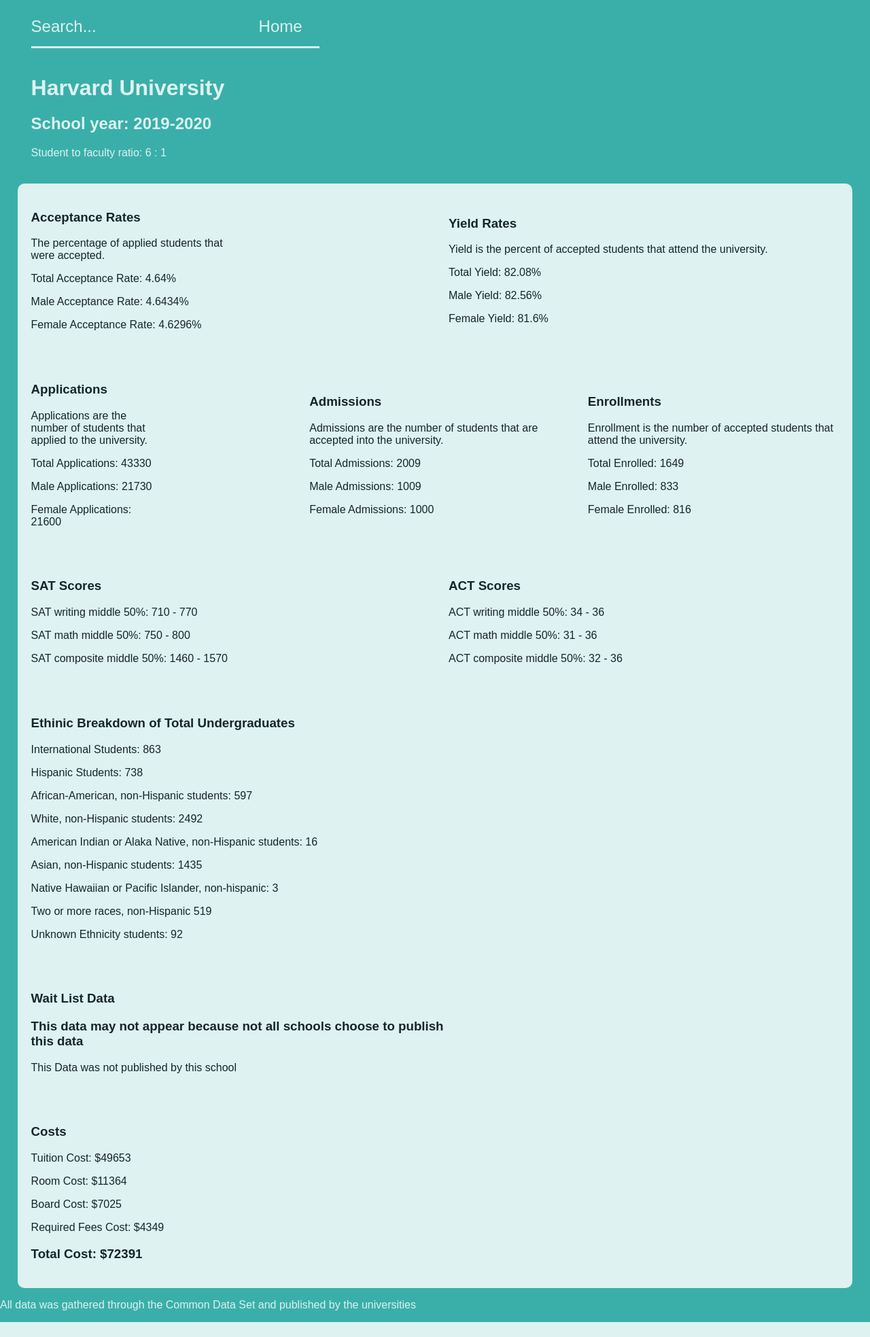
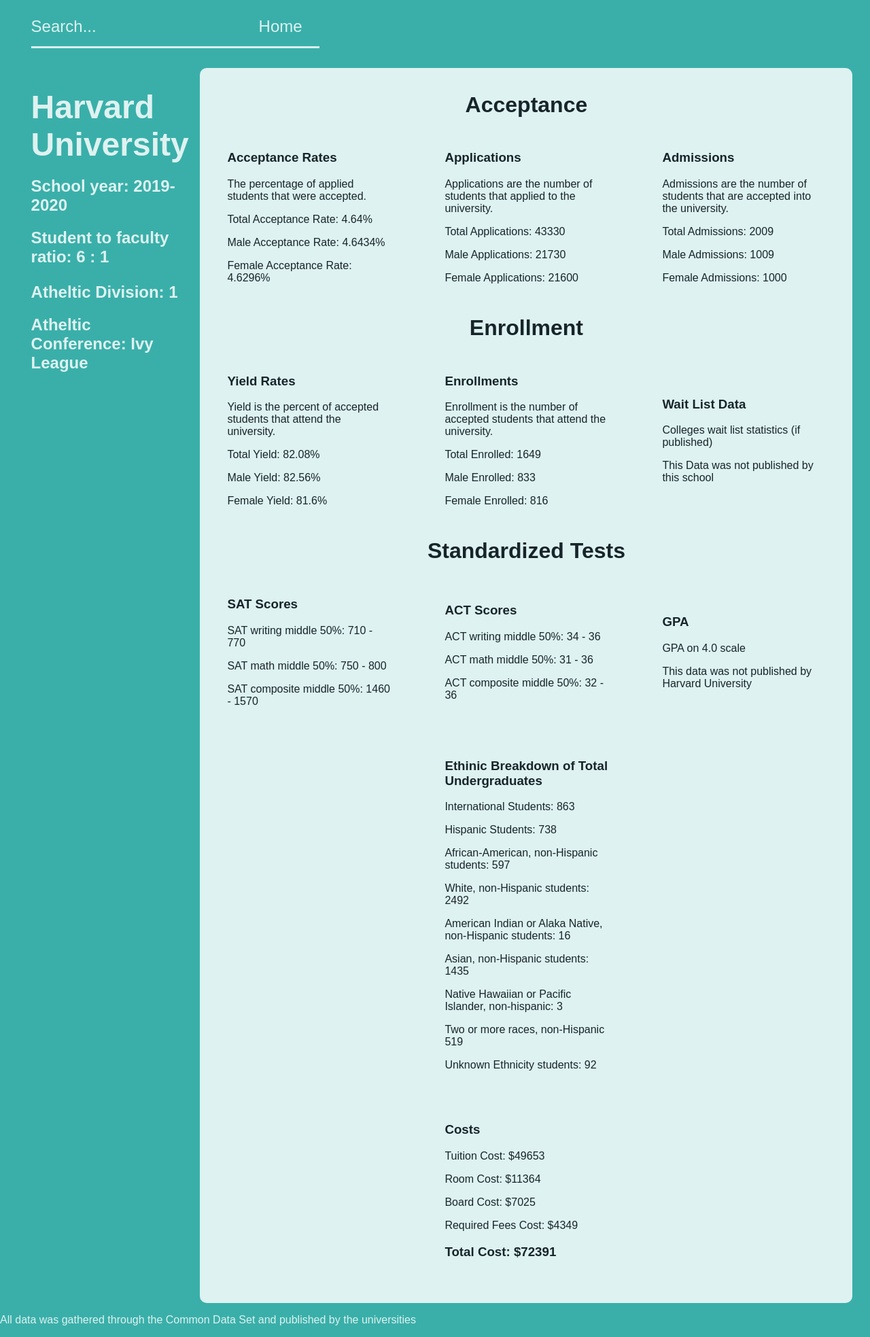
Before and after one commit to tomyyyD/djangoCollegeWebsite, a Django app: page /5/ in a window 1280 px wide. Shown: the whole page at 68% size. Before the commit the page ends 1945 px from the top, so only its background shows below. Run offline with Django 3.2, Linux system fonts and the light colour scheme; data comes from the database, SQL or seed files in the repository; both versions use the stored data as it was after the commit; some libraries are stand-ins or nearby versions.

Commit message:
Detail Page Overhaul

```diff
--- a/query/models.py
+++ b/query/models.py
@@ -63,6 +63,12 @@ class College(models.Model):
     def actTotal75th(self):
         return round((self.actMath75th + self.actEnglish75th)/2)
 
+    #GPA data
+    gpaFour = models.IntegerField(blank=True, default=0)
+    gpaThreeSevenFive = models.IntegerField(blank=True, default=0)
+    gpaThreeFive = models.IntegerField(blank=True, default=0)
+
+
     #athletic Division
     athDiv = models.CharField(max_length=50, default="", blank=True)
     athConference = models.CharField(max_length=50, default='', blank=True)
--- a/query/static/query/css/style.css
+++ b/query/static/query/css/style.css
@@ -106,28 +106,55 @@ body{
     margin-left: 2%;
     margin-right: 2%;
     color: #17252a;
+    width: 75%;
+    padding: 2% 0;
+}
+
+.dataType{
+    display: flex;
+    flex-direction: column;
+    justify-content: center;
+    align-items: center;
 }
 
 .collegeData{
     display: flex;
     flex-direction: row;
-    justify-content: left;
+    justify-content: space-around;
     width: 100%;
     align-items: center;
 }
 
 .detailTitle{
-    width: 98%;
+    width: 19%;
     margin-left: 2%;
+    align-items: flex-start;
+    position: fixed;
+    left: 0;
+}
+
+.detailTextTitle{
+    font-size: 3em;
+}
+
+.detailContainer{
+    margin-top: 100px;
+    display: flex;
+    position: relative;
+    flex-direction: row-reverse;
+    z-index: -1;
 }
 
 .menu{
+    top:0;
+    left: 0;
+    position: fixed;
     width: 98%;
     margin-left: 2%;
     background-color: #3aafa9;
     padding-top: 10px;
     padding-bottom: 10px;
-    flex-direction: left;
+    justify-content: left;
 }
 
 .homeButton{
@@ -194,7 +221,7 @@ body{
 
 .dataGroup{
     padding: 20px;
-    width: 50%;
+    width: 25%;
 }
 
 .generalInfo{
@@ -237,6 +264,16 @@ body{
     .dataGroup{
         font-size: 1.5em;
     }
+    .detailContainer{
+        flex-direction: column;
+    }
+    .detailTitle{
+        position: relative;
+    }
+    .container{
+        width: 96%;
+    }
+
 }
 
 #title{
--- a/query/templates/query/details.html
+++ b/query/templates/query/details.html
@@ -19,42 +19,34 @@
                 <a href="/" class="homeButton">Home</a>
             </form>
         </div>
+        <span class="detailContainer">
             <div class="collegeData detailTitle">
-            <div class="dataGroup">
-                <h1>{{ college.name }}</h1>
+                <div style="padding: 20px;">
+                    <h1 class="detailTextTitle">{{ college.name }}</h1>
                     <h2>School year: {{ college.year }}</h2>
-                <p>Student to faculty ratio: {{college.studentFacultyRatio}}</p>
+                    <h2>Student to faculty ratio: {{college.studentFacultyRatio}}</p>
+                    <h2>Atheltic Division: {{college.athDiv}}</h2>
+                    <h2>Atheltic Conference: {{college.athConference}}</h2>
                 </div>
             </div>
+
             <div class="container">
+                <div class="dataType">
+                    <h1>Acceptance</h1>
                     <div class="collegeData">
                         <div class="dataGroup">
-                    <div style="width: 50%;">
                             <h3>Acceptance Rates</h3>
                             <p>The percentage of applied students that were accepted.</p>
                             <p>Total Acceptance Rate: {{ college.totalAcceptRate }}%</p>
                             <p>Male Acceptance Rate: {{ college.maleAcceptRate }}%</p>
                             <p>Female Acceptance Rate: {{ college.femaleAcceptRate }}%</p>
                         </div>
-                </div>
-                <div class='dataGroup'>
-                    <h3>Yield Rates</h3>
-                    <p>Yield is the percent of accepted students that attend the university.</p>
-                    <p>Total Yield: {{college.totalYield}}%</p>
-                    <p>Male Yield: {{college.maleYield}}%</p>
-                    <p>Female Yield: {{college.femaleYield}}%</p>
-                </div>
-            </div>
-
-            <div class="collegeData">
                         <div class="dataGroup">
-                    <div style="width: 50%;">
                             <h3>Applications</h3>
                             <p>Applications are the number of students that applied to the university.</p>
                             <p>Total Applications: {{college.totalApps }}</p>
                             <p>Male Applications: {{college.maleApps }}</p>
                             <p>Female Applications: {{college.femaleApps }}</p>
-                    </div>
                         </div>
                         <div class="dataGroup">
                             <h3>Admissions</h3>
@@ -63,6 +55,19 @@
                             <p>Male Admissions: {{college.maleAdmits }}</p>
                             <p>Female Admissions: {{college.femaleAdmits }}</p>
                         </div>
+                    </div>
+                </div>
+
+                <div class="dataType">
+                    <h1>Enrollment</h1>
+                    <div class="collegeData">
+                        <div class='dataGroup'>
+                            <h3>Yield Rates</h3>
+                            <p>Yield is the percent of accepted students that attend the university.</p>
+                            <p>Total Yield: {{college.totalYield}}%</p>
+                            <p>Male Yield: {{college.maleYield}}%</p>
+                            <p>Female Yield: {{college.femaleYield}}%</p>
+                        </div>
                         <div class="dataGroup">
                             <h3>Enrollments</h3>
                             <p>Enrollment is the number of accepted students that attend the university.</p>
@@ -70,8 +75,26 @@
                             <p>Male Enrolled: {{college.maleEnrolled }}</p>
                             <p>Female Enrolled: {{college.femaleEnrolled }}</p>
                         </div>
+                        <div class='dataGroup'>
+                            <h3>Wait List Data</h3>
+                            <p>Colleges wait list statistics (if published) </p>
+                            {% if college.offeredWaitlist == 0 and college.tookWaitlist == 0 and college.admittedWaitlist == 0%}
+                                <p>This Data was not published by this school</p>
+                            {% elif college.offeredWaitlist == 0 and college.tookWaitlist == 0 %}
+                                <p>Students accepted from waitlist: {{college.admittedWaitlist}}</p>
+                            {% else %}
+                                <p>Students Offered a wait-list spot: {{college.offeredWaitlist}}</p>
+                                <p>Students that took their spot on the wait-list: {{college.tookWaitlist}}</p>
+                                <p>Students that were admitted from the wait-list: {{college.admittedWaitlist}}</p>
+                                <p>wait-list acceptance rate: {{college.waitlistAcceptRate}}%</p>
+                            {% endif %}
                         </div>
 
+                    </div>
+                </div>
+
+                <div class="dataType">
+                    <h1>Standardized Tests</h1>
                     <div class='collegeData'>
                         <div class='dataGroup'>
                             <h3>SAT Scores</h3>
@@ -84,6 +107,19 @@
                             <p>ACT writing middle 50%: {{ college.actEnglish25th }} - {{college.actEnglish75th}}</p>
                             <p>ACT math middle 50%: {{ college.actMath25th }} - {{college.actMath75th}}</p>
                             <p>ACT composite middle 50%: {{college.actTotal25th}} - {{college.actTotal75th}} </p>
+                        </div>
+                        <div class="dataGroup">
+                            <h3>GPA</h3>
+                            <p>GPA on 4.0 scale</p>
+                            {% if college.gpaFour == 0 and college.gpaThreeSevenFive == 0 %}
+                                <p>This data was not published by {{college.name}}</p>
+                            {% else %}
+
+                                <p>percent of students with GPA of 4.0: {{ college.gpaFour }}</p>
+                                <p>percent of students with GPA 3.75-3.99: {{ college.gpaThreeSevenFive }}</p>
+                                <p>percent of students with GPA of 3.50-3.74: {{ college.gpaThreeFive }}</p>
+                            {% endif %}
+                        </div>
                     </div>
                 </div>
 
@@ -104,23 +140,6 @@
 
                 <div class='collegeData'>
                     <div class='dataGroup'>
-                    <h3>Wait List Data</h3>
-                    <h3>This data may not appear because not all schools choose to publish this data</h3>
-                    {% if college.offeredWaitlist == 0 and college.tookWaitlist == 0 and college.admittedWaitlist == 0%}
-                        <p>This Data was not published by this school</p>
-                    {% elif college.offeredWaitlist == 0 and college.tookWaitlist == 0 %}
-                        <p>Students accepted from waitlist: {{college.admittedWaitlist}}</p>
-                    {% else %}
-                        <p>Students Offered a wait-list spot: {{college.offeredWaitlist}}</p>
-                        <p>Students that took their spot on the wait-list: {{college.tookWaitlist}}</p>
-                        <p>Students that were admitted from the wait-list: {{college.admittedWaitlist}}</p>
-                        <p>wait-list acceptance rate: {{college.waitlistAcceptRate}}%</p>
-                    {% endif %}
-                </div>
-            </div>
-
-            <div class='collegeData'>
-                <div class='dataGroup'>
                         <h3>Costs</h3>
                         <p>Tuition Cost: ${{college.tuitionCost}}</p>
                         <p>Room Cost: ${{college.roomCost}}</p>
@@ -129,8 +148,8 @@
                         <h3>Total Cost: ${{college.totalCost}}</h3>
                     </div>
                 </div>
-
             </div>
+        </span>
 
         <div class="footer">
             <p>All data was gathered through the Common Data Set and published by the universities</p>
```
Also changed, not shown: db.sqlite3, query/migrations/0017_auto_20201126_1227.py (added), query/static/query/js/details.js (line endings or trailing spaces). Lines whose indentation alone changed are shown as unchanged.
